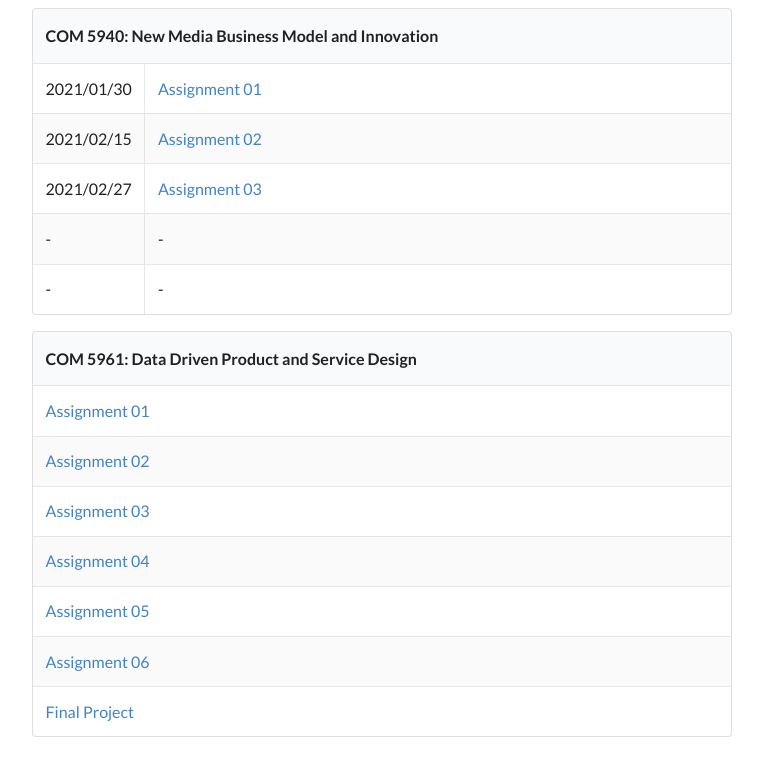
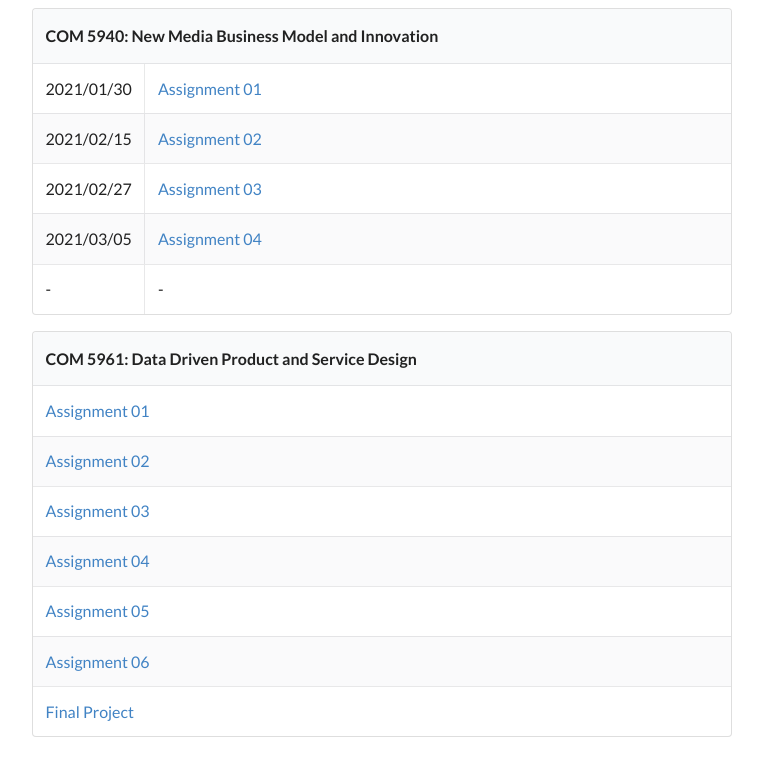
Before and after one commit to Changerzcl/Changerzcl.github.io, a plain HTML site: page index.html in a window 1280 px wide. Shown: the part 95-870 px from the top of the page, without its empty margins (258-1021 px from the left). Drawn offline with nearby package versions, Linux system fonts and the light colour scheme.

Commit message:
Assignment 04 - Term 2
Assignment 04 - Term 2

```diff
--- a/index.html
+++ b/index.html
@@ -54,17 +54,19 @@
         </td>
       </tr>
       <tr>
+        <td class="collapsing">
+          2021/03/05
+        </td>
+        <td>
+          <a href="https://dev-changer888.pantheonsite.io/">Assignment 04</a>
+        </td>
+      </tr>
+      <tr>
         <td>
         -
         </td>
         <td>-</td>
-
       </tr>
-      <tr>
-        <td>
-          -
-        </td>
-        <td>-</td>
 
     </tbody>
   </table>
```
Also changed, not shown: DevFolio/assets/img/intro-bg12.jpg, 3 other files.
